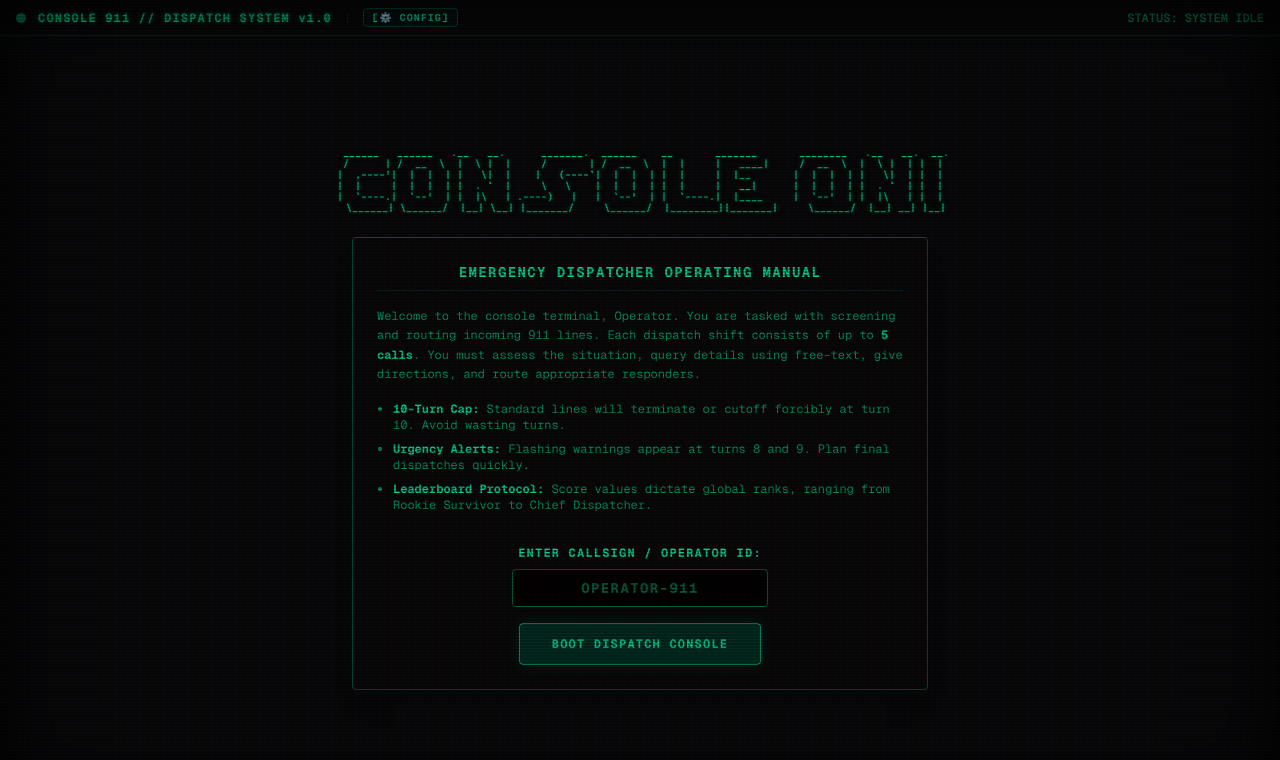
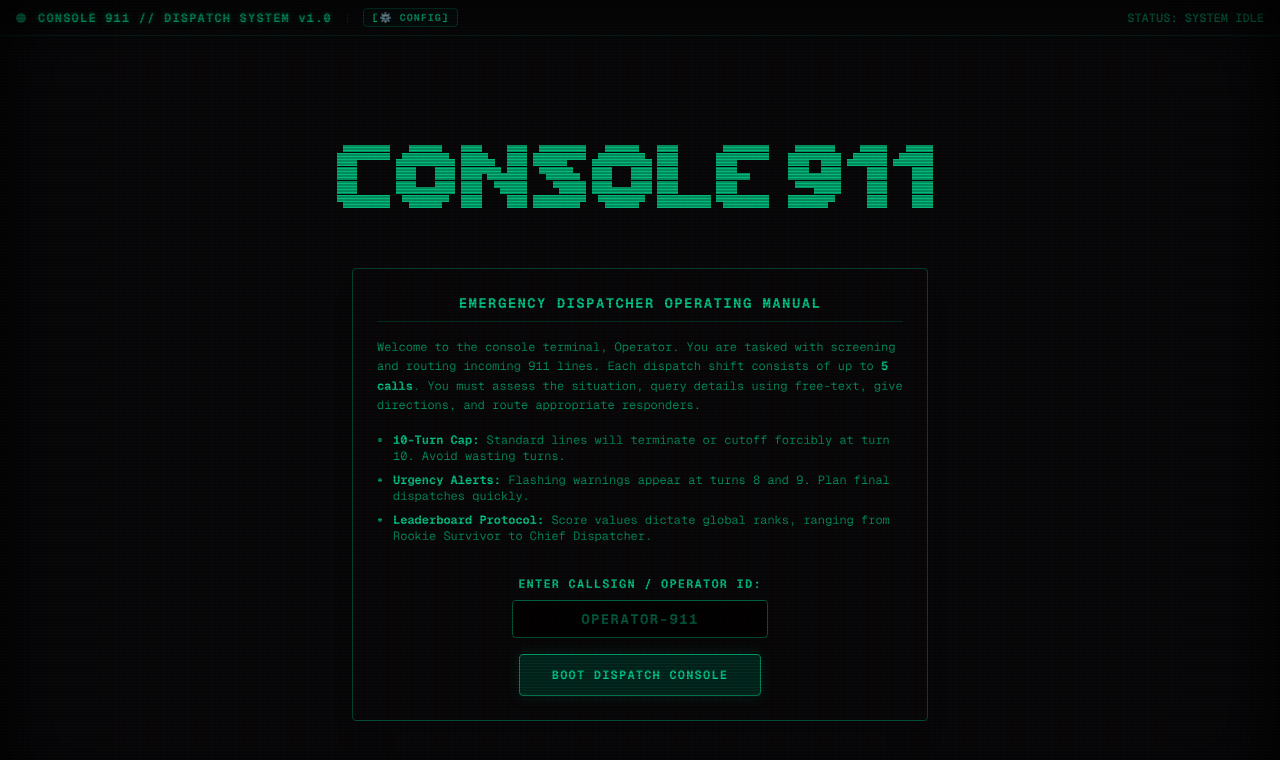
Before and after one commit to H3XoRuSH/console-911, a Next.js app: page / in a window 1280 px wide. Shown: the top 760 px of the page. Built offline with nearby package versions, Linux system fonts and the light colour scheme.

Commit message:
Issue #10 (fix): Use svg for title logo (#54)
* Issue #10 (fix): Use svg for title logo

* Issue #10 (fix): Add webpack fallback; Fix svg viewbox

```diff
--- a/components/StartScreen.tsx
+++ b/components/StartScreen.tsx
@@ -1,4 +1,5 @@
 import React from 'react';
+import TitleLogo from '@/public/img/title.svg';
 
 interface StartScreenProps {
   dispatcherName: string;
@@ -13,14 +14,9 @@ export const StartScreen: React.FC<StartScreenProps> = ({
 }) => {
   return (
     <main className="flex-1 flex flex-col items-center justify-center p-8 overflow-y-auto terminal-scroll">
-      <pre className="text-[7px] leading-[8px] md:text-[10px] md:leading-[11px] text-emerald-500 font-bold crt-glow-green mb-6 text-center select-none">
-        {`   ______   ______   .__   __.      _______.  ______    __       _______       ________   .__   __.  __.
-  /      | /  __  \\  |  \\ |  |     /       | /  __  \\  |  |     |   ____|     /  __  \\  |  \\ |  | |  |
- |  ,----'|  |  |  | |   \\|  |    |   (----\`|  |  |  | |  |     |  |__       |  |  |  | |   \\|  | |  |
- |  |     |  |  |  | |  . \`  |     \\   \\    |  |  |  | |  |     |   __|      |  |  |  | |  . \`  | |  |
- |  \`----.|  \`--'  | |  |\\   | .----)   |   |  \`--'  | |  \`----.|  |____     |  \`--'  | |  |\\   | |  |
-  \\______| \\______/  |__| \\__| |_______/     \\______/  |________||_______|     \\______/  |__| \__| |__|`}
-      </pre>
+      <div className="text-emerald-500 crt-glow-green mb-6 flex justify-center select-none">
+        <TitleLogo aria-label="CONSOLE911" role="img" />
+      </div>
 
       <div className="w-full max-w-xl border border-emerald-900 bg-zinc-950/60 p-6 rounded shadow-xl text-center space-y-4">
         <h2 className="text-sm font-bold tracking-widest text-emerald-400 uppercase border-b border-emerald-950 pb-2">
--- a/next.config.ts
+++ b/next.config.ts
@@ -1,7 +1,22 @@
 import type { NextConfig } from 'next';
 
 const nextConfig: NextConfig = {
-  devIndicators: false
+  devIndicators: false,
+  turbopack: {
+    rules: {
+      '*.svg': {
+        loaders: ['@svgr/webpack'],
+        as: '*.js',
+      },
+    },
+  },
+  webpack(config) {
+    config.module.rules.push({
+      test: /\.svg$/,
+      use: ['@svgr/webpack'],
+    });
+    return config;
+  },
 };
 
 export default nextConfig;
--- a/package.json
+++ b/package.json
@@ -12,6 +12,7 @@
     "generate": "node scripts/generate-scenarios.js"
   },
   "dependencies": {
+    "@svgr/webpack": "^8.1.0",
     "@upstash/redis": "^1.38.0",
     "next": "16.2.10",
     "react": "19.2.4",
```
Also changed, not shown: public/img/title.svg (added), 1 other file (tests, documents, lock files or other folders).
